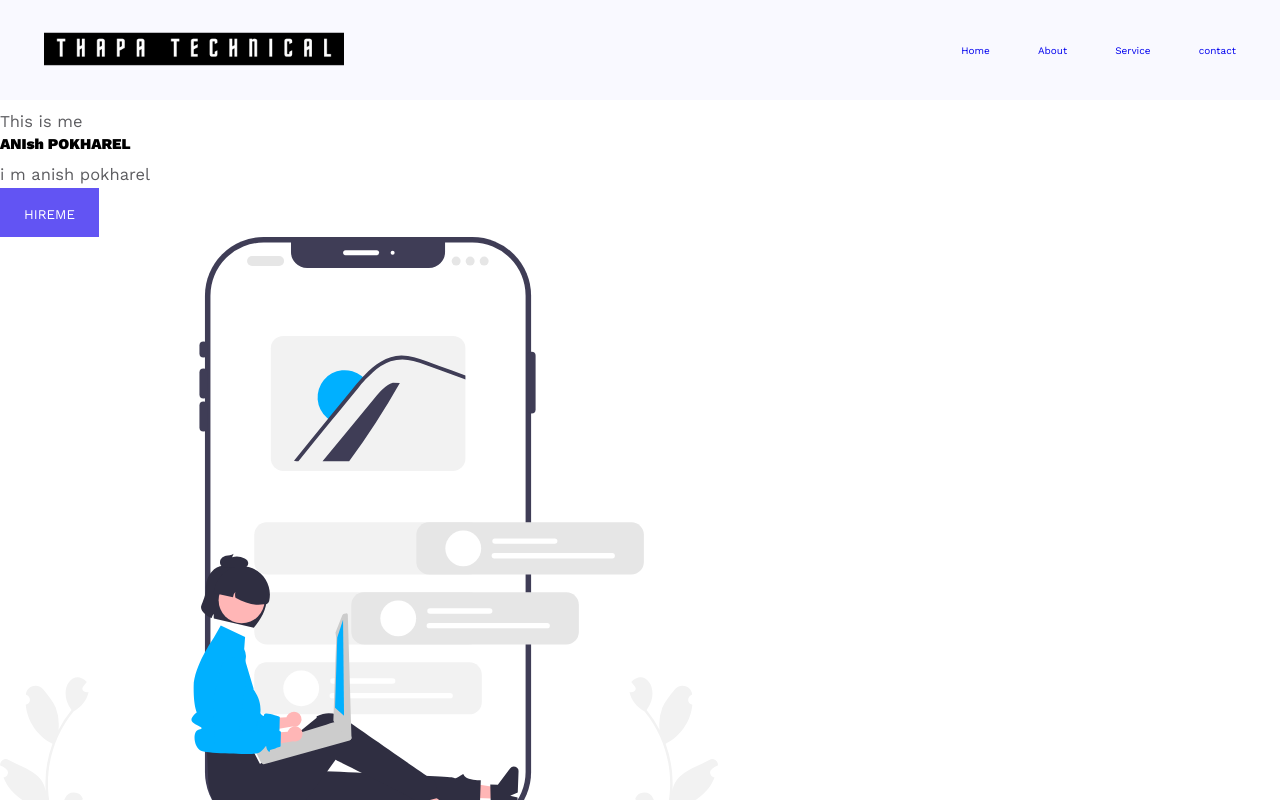
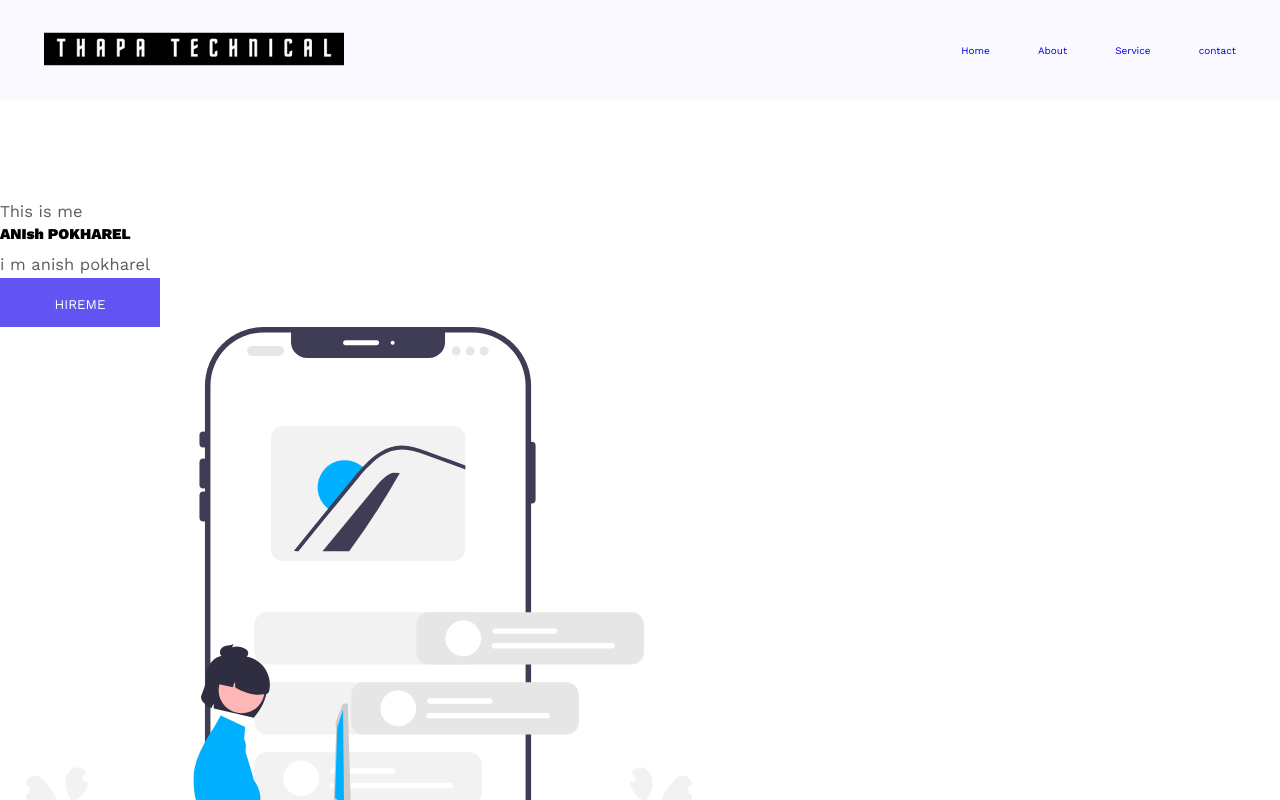
Before and after one commit to anish-pokharel/newwebsite, a React (Vite) app: page / in a window 1280 px wide. Shown: the top 800 px of the page. Built offline with nearby package versions, Linux system fonts and the light colour scheme.

Commit message:
style started

```diff
--- a/src/components/HeroSection.jsx
+++ b/src/components/HeroSection.jsx
@@ -25,5 +25,16 @@ const HeroSection = () => {
     </Wrapper>
   );
 };
-const Wrapper = styled.section``;
+const Wrapper = styled.section`
+  padding: 9rem 0;
+  .section-hero-data {
+    display: flex;
+    flex-direction: column;
+    justify-content: center;
+  }
+
+  .btn {
+    max-width: 16rem;
+  }
+`;
 export default HeroSection;
```
